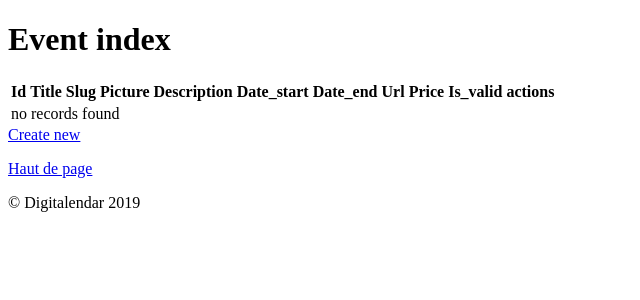
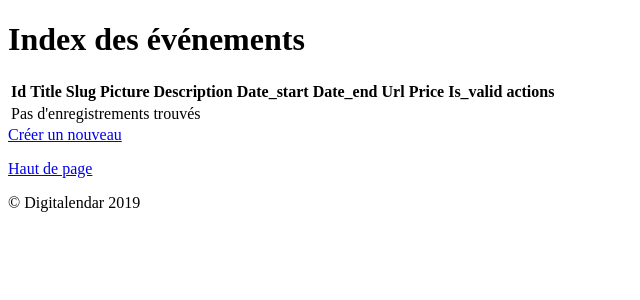
Before and after one commit to SebFox2011/Digitalendar, a Symfony app: template templates/event/index.html.twig in a window 1280 px wide. Shown: the part 44-344 px from the top of the page, without its empty margins (0-640 px from the left). Run offline with Twig, Linux system fonts and the light colour scheme; the template is opened without the code that fills it, so the values that code supplies are empty; some libraries are stand-ins or nearby versions.

Commit message:
Ajout des vues Tous les événements et Les événements depuis la page d'accueil

```diff
--- a/src/Controller/DefaultController.php
+++ b/src/Controller/DefaultController.php
@@ -13,10 +13,12 @@ class DefaultController extends AbstractController
      */
     public function index()
     {
-        $events=$this->getDoctrine()->getRepository(Event::class)->findAll();
+       //$events=$this->getDoctrine()->getRepository(Event::class)->findAll();
+        $events=$this->getDoctrine()->getRepository(Event::class)->findBy(
+           [] ,['date_start'=>'DESC'],6);
 
         return $this->render('default/index.html.twig', [
-            'events' => $events,
+            'events' => $events
         ]);
     }
 }
--- a/src/Controller/EventController.php
+++ b/src/Controller/EventController.php
@@ -49,7 +49,7 @@ class EventController extends AbstractController
     }
 
     /**
-     * @Route("/{id}", name="event_show", methods={"GET"})
+     * @Route("/{slug}", name="event_show", methods={"GET"})
      */
     public function show(Event $event): Response
     {
@@ -59,7 +59,7 @@ class EventController extends AbstractController
     }
 
     /**
-     * @Route("/{id}/edit", name="event_edit", methods={"GET","POST"})
+     * @Route("/{slug}/edit", name="event_edit", methods={"GET","POST"})
      */
     public function edit(Request $request, Event $event): Response
     {
@@ -81,7 +81,7 @@ class EventController extends AbstractController
     }
 
     /**
-     * @Route("/{id}", name="event_delete", methods={"DELETE"})
+     * @Route("/{slug}", name="event_delete", methods={"DELETE"})
      */
     public function delete(Request $request, Event $event): Response
     {
--- a/templates/base.html.twig
+++ b/templates/base.html.twig
@@ -12,12 +12,12 @@
             <header>
                 <div class="navbar navbar-dark bg-dark shadow-sm">
                     <div class="container d-flex justify-content-between">
-                        <a href="index.html" class="navbar-brand d-flex align-items-center">
+                        <a href="#" class="navbar-brand d-flex align-items-center">
                             <strong>Digitalendar</strong>
                         </a>
                         <nav class="my-2 my-md-0">
-                            <a class="p-2 text-white" href="events.html">Les événements</a>
-                            <a class="p-2 text-white" href="add-event.html">Proposer un événement</a>
+                            <a class="p-2 text-white" href="{{ path('event_index') }}">Les événements</a>
+                            <a class="p-2 text-white" href="{{ path('event_new') }}">Proposer un événement</a>
                             {%  if app.user %}
                                 <a class="p-2 text-white" href="account.html">Mon compte</a>
                                 <a href="{{ path('app_logout') }}">Déconnexion</a>
--- a/templates/event/edit.html.twig
+++ b/templates/event/edit.html.twig
@@ -1,13 +1,13 @@
 {% extends 'base.html.twig' %}
 
-{% block title %}Edit Event{% endblock %}
+{% block title %}Editer un événement{% endblock %}
 
 {% block body %}
-    <h1>Edit Event</h1>
+    <h1>Editer un événement</h1>
 
     {{ include('event/_form.html.twig', {'button_label': 'Update'}) }}
 
-    <a href="{{ path('event_index') }}">back to list</a>
+    <a href="{{ path('event_index') }}">Retour à la liste</a>
 
     {{ include('event/_delete_form.html.twig') }}
 {% endblock %}
--- a/templates/event/index.html.twig
+++ b/templates/event/index.html.twig
@@ -1,9 +1,9 @@
 {% extends 'base.html.twig' %}
 
-{% block title %}Event index{% endblock %}
+{% block title %}Index des événements{% endblock %}
 
 {% block body %}
-    <h1>Event index</h1>
+    <h1>Index des événements</h1>
 
     <table class="table">
         <thead>
@@ -35,17 +35,17 @@
                 <td>{{ event.price }}</td>
                 <td>{{ event.isValid ? 'Yes' : 'No' }}</td>
                 <td>
-                    <a href="{{ path('event_show', {'id': event.id}) }}">show</a>
-                    <a href="{{ path('event_edit', {'id': event.id}) }}">edit</a>
+                    <a href="{{ path('event_show', {'slug': event.id}) }}">Voir</a>
+                    <a href="{{ path('event_edit', {'slug': event.id}) }}">editer</a>
                 </td>
             </tr>
         {% else %}
             <tr>
-                <td colspan="11">no records found</td>
+                <td colspan="11">Pas d'enregistrements trouvés</td>
             </tr>
         {% endfor %}
         </tbody>
     </table>
 
-    <a href="{{ path('event_new') }}">Create new</a>
+    <a href="{{ path('event_new') }}">Créer un nouveau</a>
 {% endblock %}
--- a/templates/event/new.html.twig
+++ b/templates/event/new.html.twig
@@ -1,9 +1,9 @@
 {% extends 'base.html.twig' %}
 
-{% block title %}New Event{% endblock %}
+{% block title %}Proposer un événement{% endblock %}
 
 {% block body %}
-    <h1>Create new Event</h1>
+    <h1>Proposer un événement</h1>
 
     {{ include('event/_form.html.twig') }}
 
```
Also changed, not shown: templates/default/index.html.twig (+4 -4 lines), templates/event/show.html.twig (+4 -4 lines), templates/security/login.html.twig (+3 -10 lines), src/Picture/logo-wwf-2019.png (deleted), src/Picture/open-source-summit.jpg (deleted), 3 other files.
